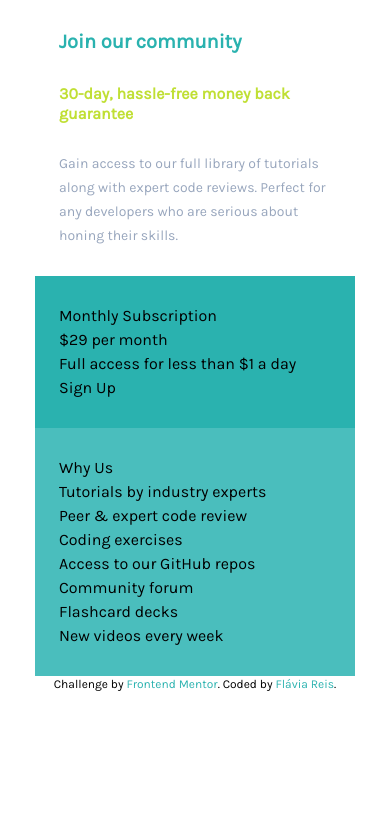
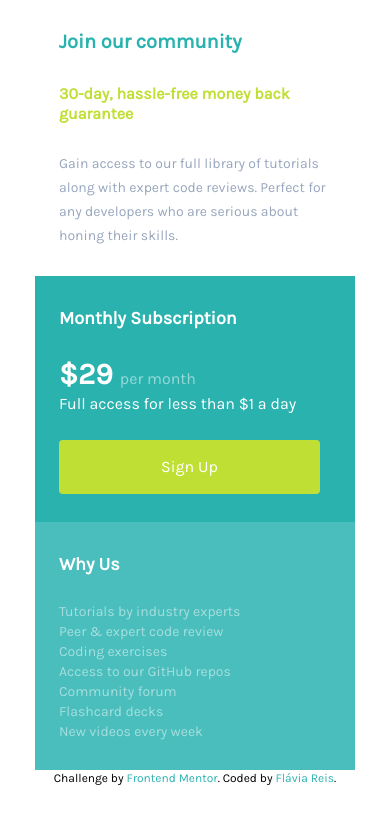
Before and after one commit to flaviare1s/single-price-grid-component, a website: page index.html in a window 390 px wide. Drawn offline with Linux system fonts and the light colour scheme.

Commit message:
Finished the mobile version

```diff
--- a/index.html
+++ b/index.html
@@ -26,20 +26,22 @@
       </p>
     </div>
     <div class=" py-7 px-6 bg-ciano w-full">
-      <h2>Monthly Subscription</h2>
-      <p><span>&dollar;29</span> per month</p>
-      <p>Full access for less than &dollar;1 a day</p>
-      <button>Sign Up</button>
+      <h2 class="text-white text-lg font-bold pb-6">Monthly Subscription</h2>
+      <p class="text-white">
+        <span class="text-3xl font-bold">&dollar;29 </span>
+        <span class="opacity-50"> per month</span></p>
+      <p class="text-white">Full access for less than &dollar;1 a day</p>
+      <button class="bg-amareloBrilho text-white py-3.6 px-26 rounded mt-6 shadow-lg">Sign Up</button>
     </div>
-    <div class="py-7 px-6 bg-cianoOpaco">
-      <h2>Why Us</h2>
-      <p>Tutorials by industry experts</p>
-      <p>Peer &amp; expert code review</p>
-      <p>Coding exercises</p>
-      <p>Access to our GitHub repos</p>
-      <p>Community forum</p>
-      <p>Flashcard decks</p>
-      <p>New videos every week</p>
+    <div class="py-7 px-6 bg-cianoOpaco text-white text-sm">
+      <h2 class="text-lg font-bold pb-6">Why Us</h2>
+      <p class="opacity-50">Tutorials by industry experts</p>
+      <p class="opacity-50">Peer &amp; expert code review</p>
+      <p class="opacity-50">Coding exercises</p>
+      <p class="opacity-50">Access to our GitHub repos</p>
+      <p class="opacity-50">Community forum</p>
+      <p class="opacity-50">Flashcard decks</p>
+      <p class="opacity-50">New videos every week</p>
     </div>
   </main>
 
--- a/tailwind.config.js
+++ b/tailwind.config.js
@@ -12,8 +12,14 @@ module.exports = {
       },
       fontFamily: {
         'karla': ['Karla', 'sans-serif']
-      }
+      },
+      spacing: {
+        '3.6': '15px',
+        '26': '102px'
+      },
+      boxShadow: {
+        'lg': '0px 10px 10px 0px rgba(0, 0, 0, 0.10)'
     },
   },
   plugins: [],
-}
+},
```
Also changed, not shown: css/output.css.
